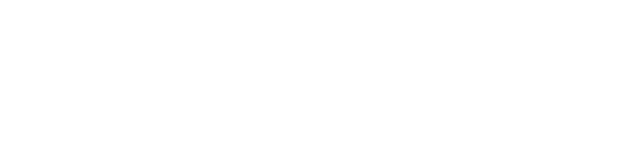
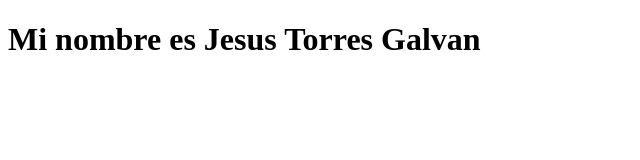
Before and after one commit to Jhafet19/integradora, a plain HTML site: page index.html in a window 1280 px wide. Shown: the whole page, without its empty margins (0-640 px from the left). Drawn offline with Linux system fonts and the light colour scheme.

Commit message:
[UPDATE] Agregue mi nombre

```diff
--- a/index.html
+++ b/index.html
@@ -7,6 +7,6 @@
     <title>Practicados</title>
 </head>
 <body>
-
+    <H1> Mi nombre es Jesus Torres Galvan</H1>
 </body>
 </html>
```
